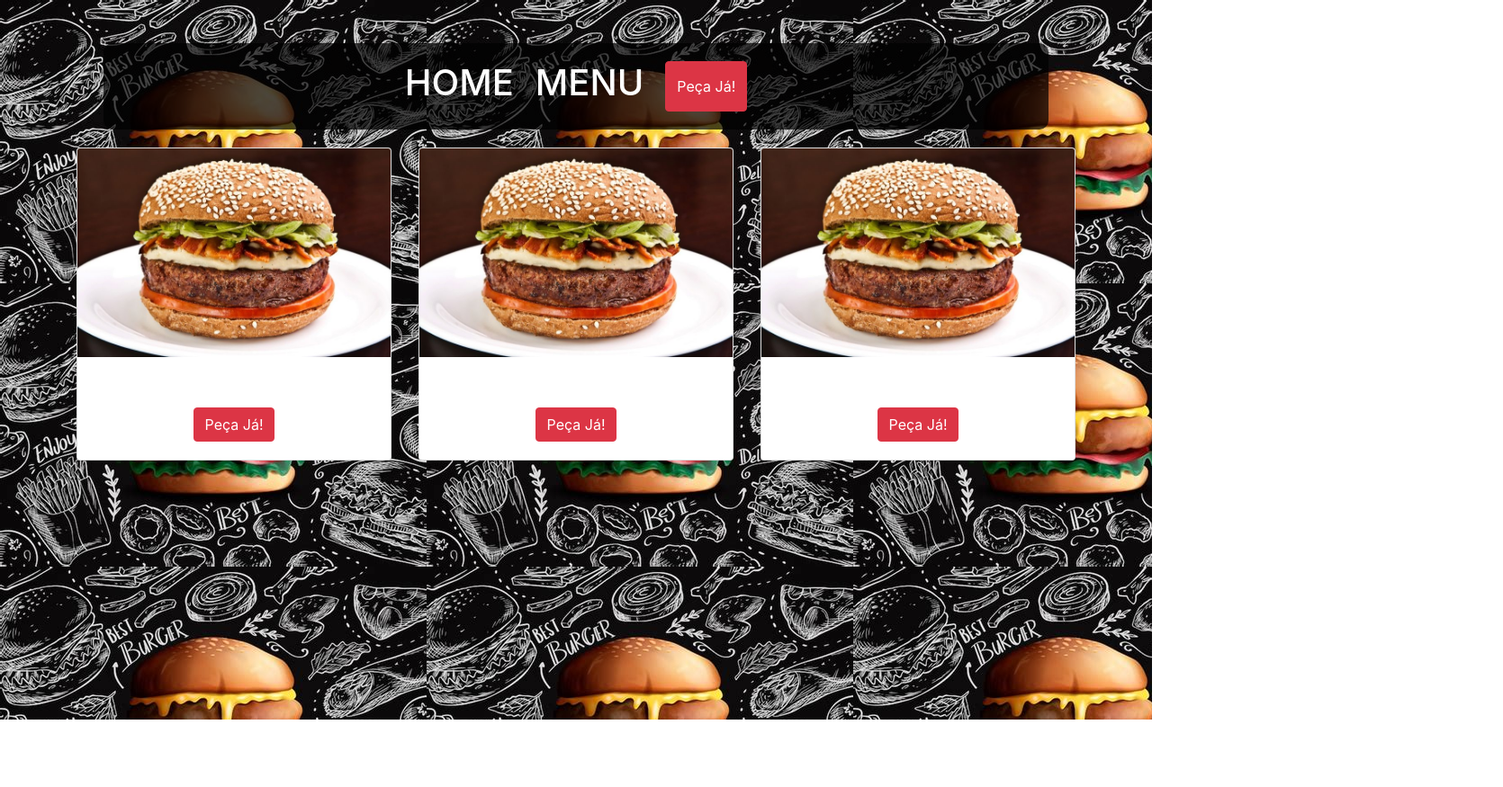
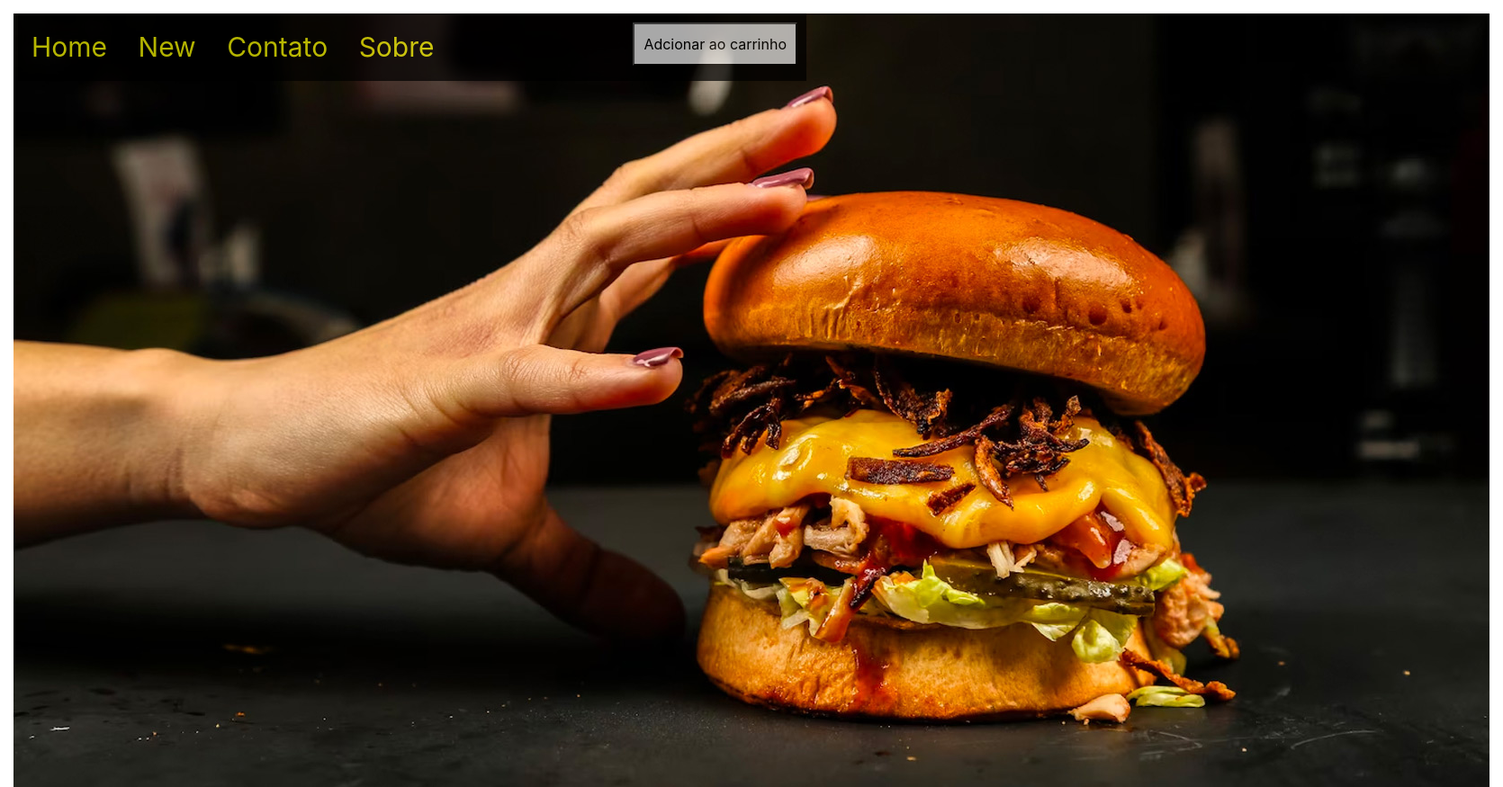
Before and after one commit to Rahamadh/Site-de-Lanchonete, a plain HTML site: page index.html in a window 1280 px wide. Shown: the whole page at 90% size, 1670 px wide, since content can reach past the window. Before the commit the page ends 800 px from the top, so only its background shows below. Drawn offline with nearby package versions, Linux system fonts and the light colour scheme.

Commit message:
atualizção do layout

```diff
--- a/index.html
+++ b/index.html
@@ -11,58 +11,21 @@
     <link rel="stylesheet" href="/styles.css" />
   </head>
   <body>
-    <div class="container mt-5">
-      <nav class="menu text-center d-flex justify-content-center">
-        <h1 class="mr-4">HOME</h1>
-        <h1 class="mr-4">MENU</h2>
-        <button class="btn btn-large btn-danger">Peça Já!</button>
-      </nav>
-
-      <div class="row">
-        <div class="col-md-4">
-          <div class="card text-center">
-            <img
-              src="/Img/lanche2.jpg"
-              class="card-img-top"
-              alt="Hambúrguer 1"
-            />
-            <div class="card-body">
-              <h5 class="card-title">Lanche 1</h5>
-              <button class="btn btn-custom btn-danger">Peça Já!</button>
-            </div>
-          </div>
-        </div>
-        <div class="col-md-4">
-          <div class="card text-center">
-            <img
-              src="/Img/lanche2.jpg"
-              class="card-img-top"
-              alt="Hambúrguer 2"
-            />
-            <div class="card-body">
-              <h5 class="card-title">Lanche 2</h5>
-              <button class="btn btn-custom btn-danger">Peça Já!</button>
-            </div>
-          </div>
-        </div>
-        <div class="col-md-4">
-          <div class="card text-center">
-            <img
-              src="/Img/lanche2.jpg"
-              class="card-img-top"
-              alt="Hambúrguer 3"
-            />
-            <div class="card-body">
-              <h5 class="card-title">Lanche 3</h5>
-              <button class="btn btn-custom btn-danger">Peça Já!</button>
-            </div>
-          </div>
-        </div>
+    <header>
+      <a href="/index.html"><img src="/Img/capa2.jpg" alt="" /> </a>
+    </header>
+    <nav>
+      <div>
+        <ul class="nave">
+          <li><a href="">Home</a></li>
+          <li><a href="">New</a></li>
+          <li><a href="">Contato</a></li>
+          <li><a href="">Sobre</a></li>
+          <button class="btn-large btn-dander btn-custom">
+            Adcionar ao carrinho
+          </button>
+        </ul>
       </div>
-    </div>
-
-    <script src="https://code.jquery.com/jquery-3.5.1.slim.min.js"></script>
-    <script src="https://cdn.jsdelivr.net/npm/@popperjs/core@2.11.6/dist/umd/popper.min.js"></script>
-    <script src="https://stackpath.bootstrapcdn.com/bootstrap/4.5.2/js/bootstrap.min.js"></script>
+    </nav>
   </body>
 </html>
--- a/styles.css
+++ b/styles.css
@@ -1,23 +1,46 @@
-body {
-  background-image: url("/Img/capa.jpg");
+header {
+  padding: 0;
+  margin: 0;
+  height: 15px;
 
-  color: white;
-}
-nav {
-  padding: 30px;
-  margin: 30px;
-}
-.menu {
-  background-color: rgba(0, 0, 0, 0.7);
-  padding: 20px;
-  border-radius: 10px;
-  margin-bottom: 20px;
-  display: inline-block;
-}
-.card {
-  transition: transform 0.3s ease; /* Transição suave */
+  position: relative;
+
+  background-attachment: fixed;
 }
 
-.card:hover {
-  transform: scale(1.05); /* Aumenta o card em 5% */
+ul {
+  list-style: none;
+  margin: 0;
+  padding: 0;
+  background: black;
+  opacity: 0.7;
+  margin-left: 20px;
+  margin-right: 30%;
+  display: block;
 }
+li {
+  display: inline;
+}
+
+a {
+  display: inline-block;
+  padding: 15px;
+  font-size: 30px;
+  color: yellow;
+}
+.nave :hover {
+  color: white;
+  text-decoration: none;
+}
+.btn-custom {
+  margin: 10px;
+  display: inline-block;
+  padding: 10px;
+  float: right;
+}
+
+.btn-custom:hover {
+  color: white;
+  background-color: red;
+  border: none;
+}
```
Also changed, not shown: Img/capa2.jpg (added).
